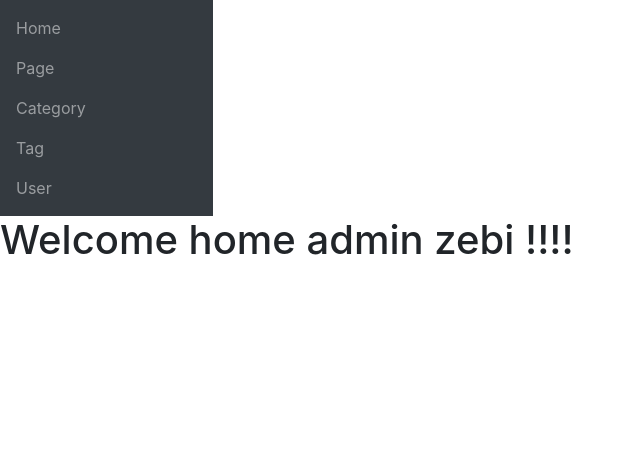
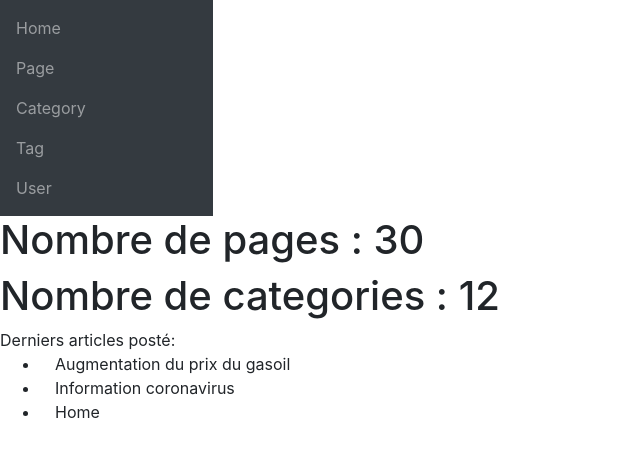
Before and after one commit to teh0/gobelin-cms, a Symfony app: template templates/pages/admin/home.html.twig in a window 1280 px wide. Shown: the part 56-513 px from the top of the page, without its empty margins (0-640 px from the left). Run offline with Twig, Linux system fonts and the light colour scheme; the template is opened without the code that fills it, so the values that code supplies are empty; some libraries are stand-ins or nearby versions.

Commit message:
🚧update admin home w/ data

```diff
--- a/assets/styles/app.styl
+++ b/assets/styles/app.styl
@@ -1 +1,2 @@
 @import "layout/layout.styl"
+@import "components/components.styl"
--- /dev/null
+++ b/assets/styles/components/components.styl
@@ -0,0 +1 @@
+@import "admin-articlelist.styl"
--- a/src/Route/admin.php
+++ b/src/Route/admin.php
@@ -25,7 +25,7 @@ return function (RoutingConfigurator $router) {
     $router->add('admin.manager.tag.home', 'admin/tag')
         ->controller([TagManager::class, 'index']);
 
-    /* Tag */
+    /* User */
     $router->add('admin.manager.user.home', 'admin/user')
         ->controller([UserManager::class, 'index']);
 };
--- a/templates/pages/admin/home.html.twig
+++ b/templates/pages/admin/home.html.twig
@@ -1,7 +1,28 @@
+{% set pagenumber = 30%}
+{% set categorynumber = 12%}
+{% set articles =[ {'title': 'Augmentation du prix du gasoil','imgPath': '/admin'},
+    {'title': 'Information coronavirus','imgPath': '/admin'},
+    {'title': 'Home','imgPath': '/admin'},
+] %}
+
 {% extends 'layouts/admin/base-admin.html.twig' %}
 
 {% block namespace %}admin-home{% endblock %}
 
 {% block admin_content %}
-    <h1>Welcome home admin zebi !!!!</h1>
+
+{#    TODO --> add UI and make better structure#}
+{#    @need --> page number / category number#}
+{#    @need --> last articles --> title & image path#}
+    <h1>Nombre de pages  : {{ pagenumber}} </h1>
+    <h1>Nombre de categories  : {{ categorynumber}} </h1>
+    <span> Derniers articles posté:</span>
+    <ul class="articlelist">
+        {% for article in articles %}
+        <li class="articlelist-item col-4">
+            <span class="articlelist-item--title">{{ article.title }}</span>
+            <div class="articlelist-item--image"></div>
+        </li>
+        {% endfor %}
+    </ul>
 {% endblock %}
```
Also changed, not shown: assets/styles/components/admin-articlelist.styl (added, +10 -0 lines).
